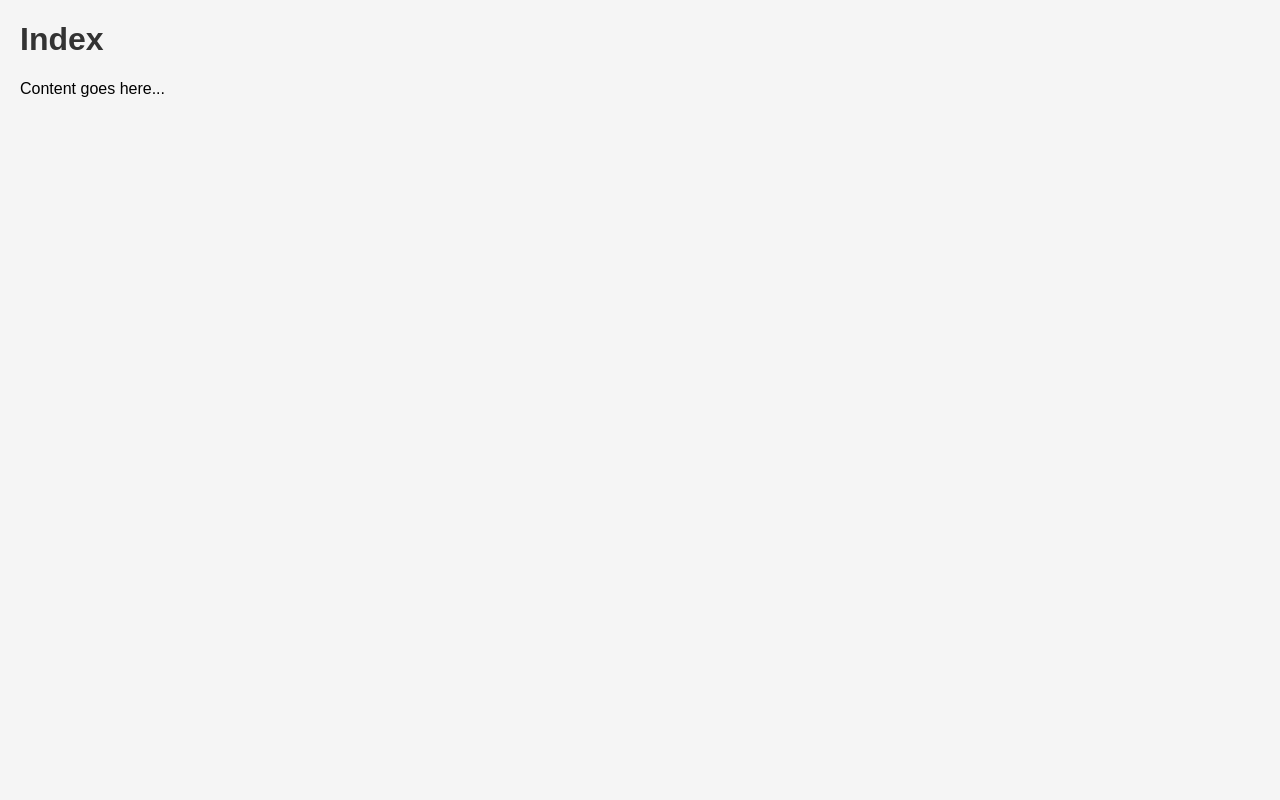
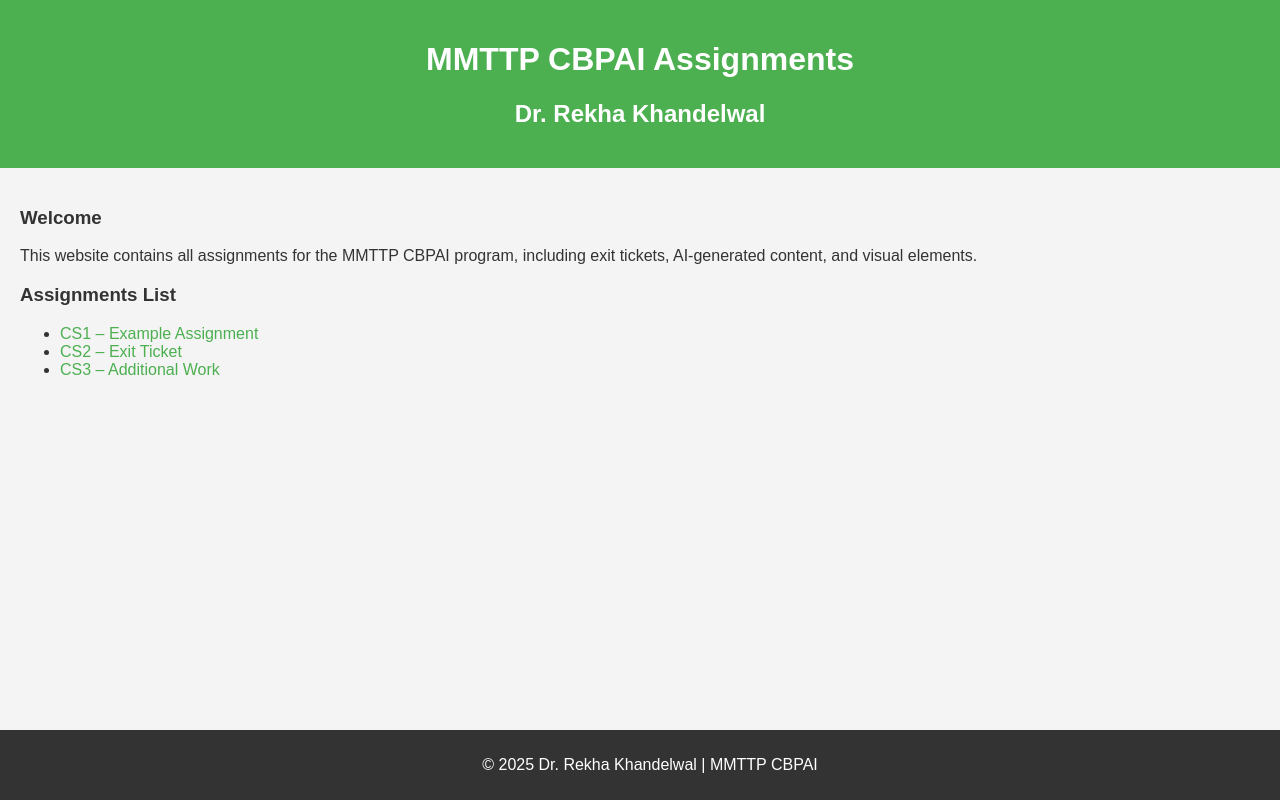
Before and after one commit to rekhakhandelwal2021-debug/assignment, a plain HTML site: page index.html in a window 1280 px wide. Drawn offline with Linux system fonts and the light colour scheme.

Commit message:
Add files via upload

```diff
--- a/index.html
+++ b/index.html
@@ -1,11 +1,32 @@
 <!DOCTYPE html>
-<html>
+<html lang="en">
 <head>
-<title>index.html</title>
-<link rel='stylesheet' href='style.css'>
+    <meta charset="UTF-8">
+    <meta name="viewport" content="width=device-width, initial-scale=1.0">
+    <title>MMTTP CBPAI Assignments – Dr. Rekha Khandelwal</title>
+    <link rel="stylesheet" href="style.css">
 </head>
 <body>
-<h1>Index</h1>
-<p>Content goes here...</p>
+    <header>
+        <h1>MMTTP CBPAI Assignments</h1>
+        <h2>Dr. Rekha Khandelwal</h2>
+    </header>
+    <main>
+        <section>
+            <h3>Welcome</h3>
+            <p>This website contains all assignments for the MMTTP CBPAI program, including exit tickets, AI-generated content, and visual elements.</p>
+        </section>
+        <section>
+            <h3>Assignments List</h3>
+            <ul>
+                <li><a href="#">CS1 – Example Assignment</a></li>
+                <li><a href="#">CS2 – Exit Ticket</a></li>
+                <li><a href="#">CS3 – Additional Work</a></li>
+            </ul>
+        </section>
+    </main>
+    <footer>
+        <p>© 2025 Dr. Rekha Khandelwal | MMTTP CBPAI</p>
+    </footer>
 </body>
 </html>
--- a/style.css
+++ b/style.css
@@ -1 +1,32 @@
-body { font-family: Arial, sans-serif; margin: 20px; background-color: #f5f5f5; } h1 { color: #333; }
+body {
+    font-family: Arial, sans-serif;
+    margin: 0;
+    padding: 0;
+    background-color: #f4f4f4;
+    color: #333;
+}
+header {
+    background-color: #4CAF50;
+    color: white;
+    padding: 20px;
+    text-align: center;
+}
+main {
+    padding: 20px;
+}
+footer {
+    background-color: #333;
+    color: white;
+    text-align: center;
+    padding: 10px;
+    position: fixed;
+    bottom: 0;
+    width: 100%;
+}
+a {
+    color: #4CAF50;
+    text-decoration: none;
+}
+a:hover {
+    text-decoration: underline;
+}
```
Also changed, not shown: placeholder.txt (added), 1 other file.
